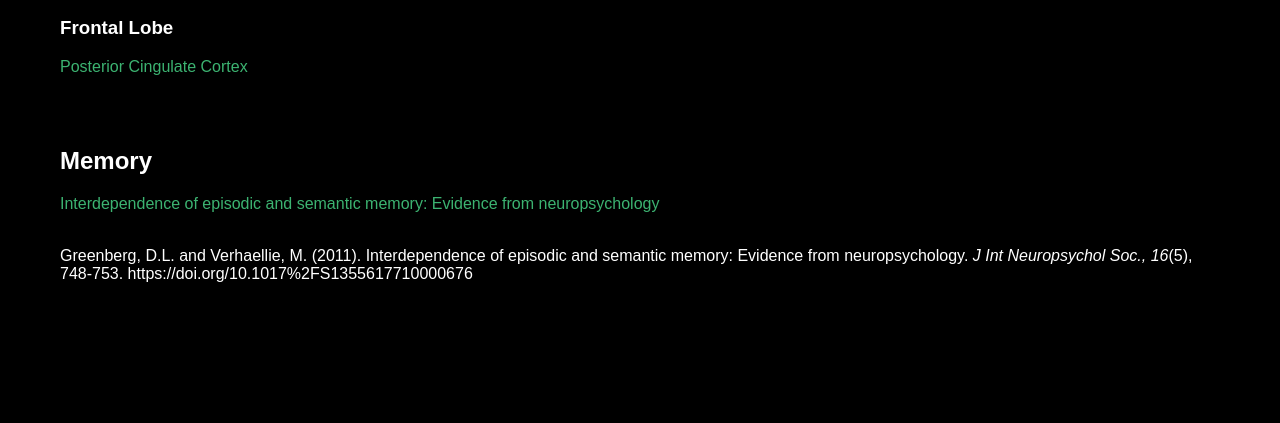
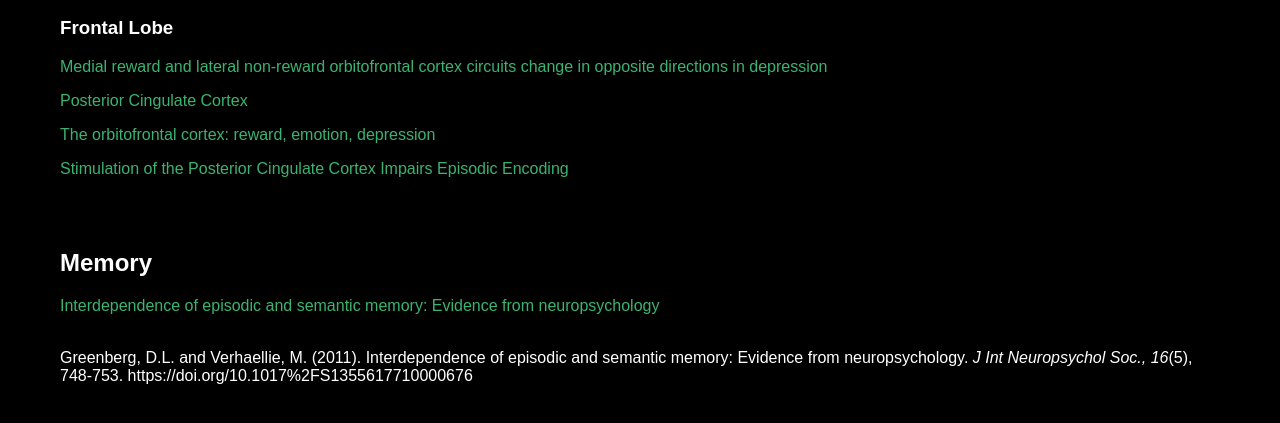
Before and after one commit to ryankyler/brain-info, a plain HTML site: page index.html in a window 1280 px wide. Shown: the part 217-640 px from the top of the page. Drawn offline with Linux system fonts and the light colour scheme.

Commit message:
added more links

```diff
--- a/index.html
+++ b/index.html
@@ -19,8 +19,11 @@
 
 	<h2>Parts of the Brain</h2>
 	<h3>Frontal Lobe</h3>
+    <p><a href="https://pubmed.ncbi.nlm.nih.gov/27742666/">Medial reward and lateral non-reward orbitofrontal cortex circuits change in opposite directions in depression</a></p>
 	<p><a href="https://www.sciencedirect.com/topics/neuroscience/posterior-cingulate">Posterior Cingulate
         Cortex</a></p>
+    <p><a href="https://www.ncbi.nlm.nih.gov/pmc/articles/PMC7749795/#:~:text=The%20human%20medial%20orbitofrontal%20cortex,to%20sadness%2C%20and%20feeling%20depressed.">The orbitofrontal cortex: reward, emotion, depression</a></p>
+    <p><a href="https://www.ncbi.nlm.nih.gov/pmc/articles/PMC6733540/">Stimulation of the Posterior Cingulate Cortex Impairs Episodic Encoding</a></p>
     <br>
     <br>
 	<h2>Memory</h2>
```
